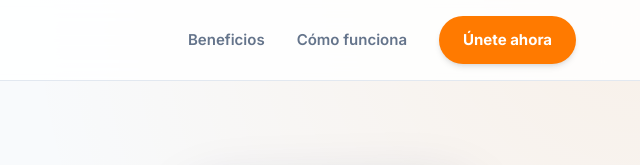
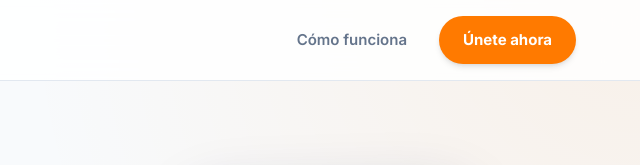
Before and after one commit to AlexanderGamonal/Fixora, a plain HTML site: page index.html in a window 1280 px wide. Shown: the top 165 px of the page, 640-1280 px from the left. Drawn offline with Linux system fonts and the light colour scheme.

Commit message:
septimo commit

```diff
--- a/index.html
+++ b/index.html
@@ -59,7 +59,6 @@
       </div>
     </a>
     <nav class="nav">
-      <a href="#beneficios" class="nav-link">Beneficios</a>
       <a href="#funciona" class="nav-link">Cómo funciona</a>
       <a href="#validacion" class="btn-primary">Únete ahora</a>
     </nav>
@@ -205,7 +204,8 @@
       <div class="validation-copy">
         <span class="badge" style="background: rgba(255,255,255,0.2); color: white;">Validación del MVP</span>
         <h2>Únete a FIXORA</h2>
-        <p>Tu opinión vale. Ayúdanos a validar si FIXORA resuelve un problema real. Comparte tus datos y tu comentario — toma menos de un minuto.</p>
+        <p>Tu opinión vale. Ayúdanos a validar si FIXORA resuelve un problema real. Comparte tus datos y tu comentario —
+          toma menos de un minuto.</p>
 
         <ul class="validation-list">
           <li>
@@ -250,7 +250,9 @@
 
           <div class="form-group">
             <label class="form-label">Mensaje <span style="color:var(--orange-primary)">*</span></label>
-            <textarea name="mensaje" class="form-control" rows="4" placeholder="Cuéntanos tu opinión, experiencia o sugerencia sobre FIXORA..." required style="resize:vertical;"></textarea>
+            <textarea name="mensaje" class="form-control" rows="4"
+              placeholder="Cuéntanos tu opinión, experiencia o sugerencia sobre FIXORA..." required
+              style="resize:vertical;"></textarea>
           </div>
 
           <button type="submit" class="btn-primary btn-submit" id="submitBtn">Enviar</button>
```
